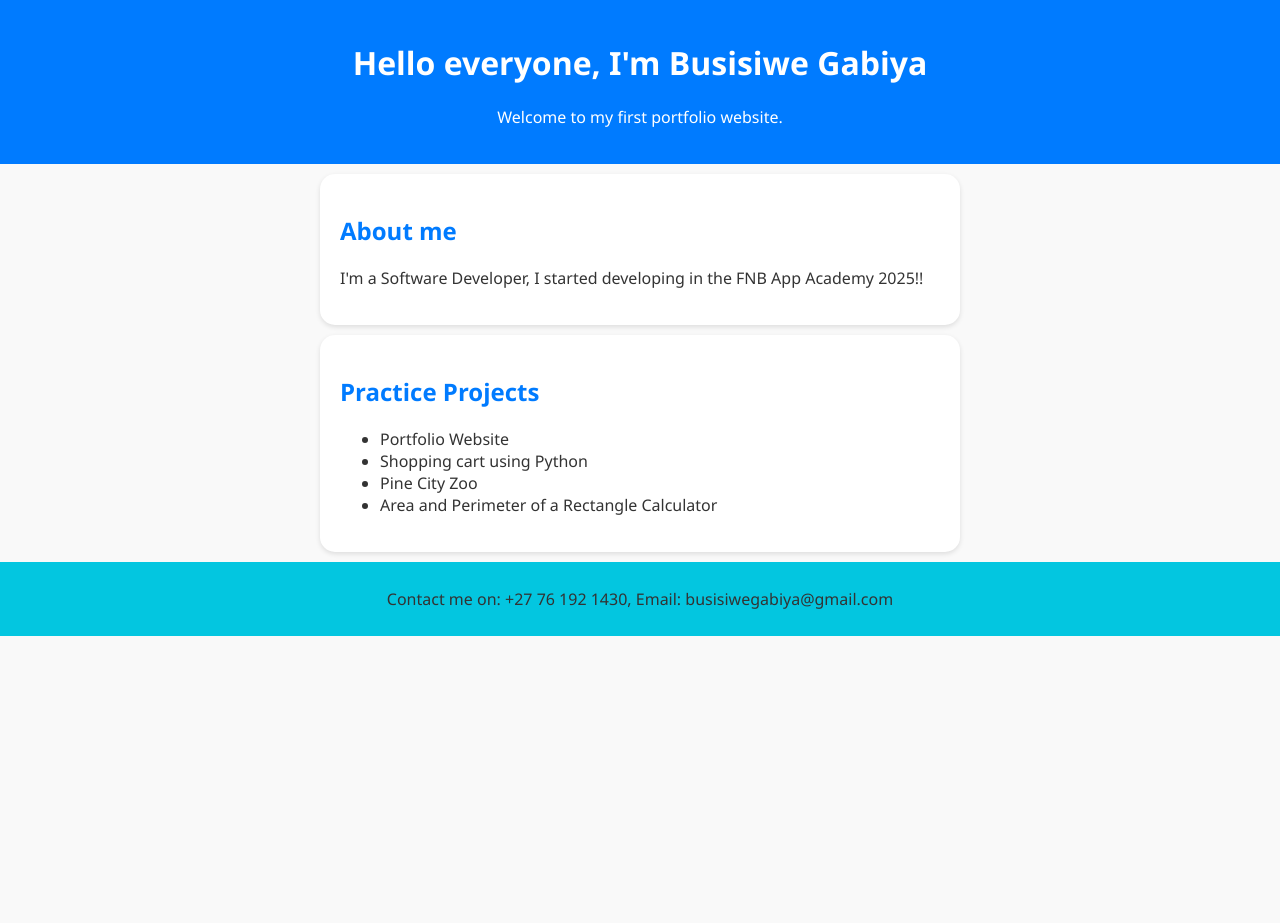
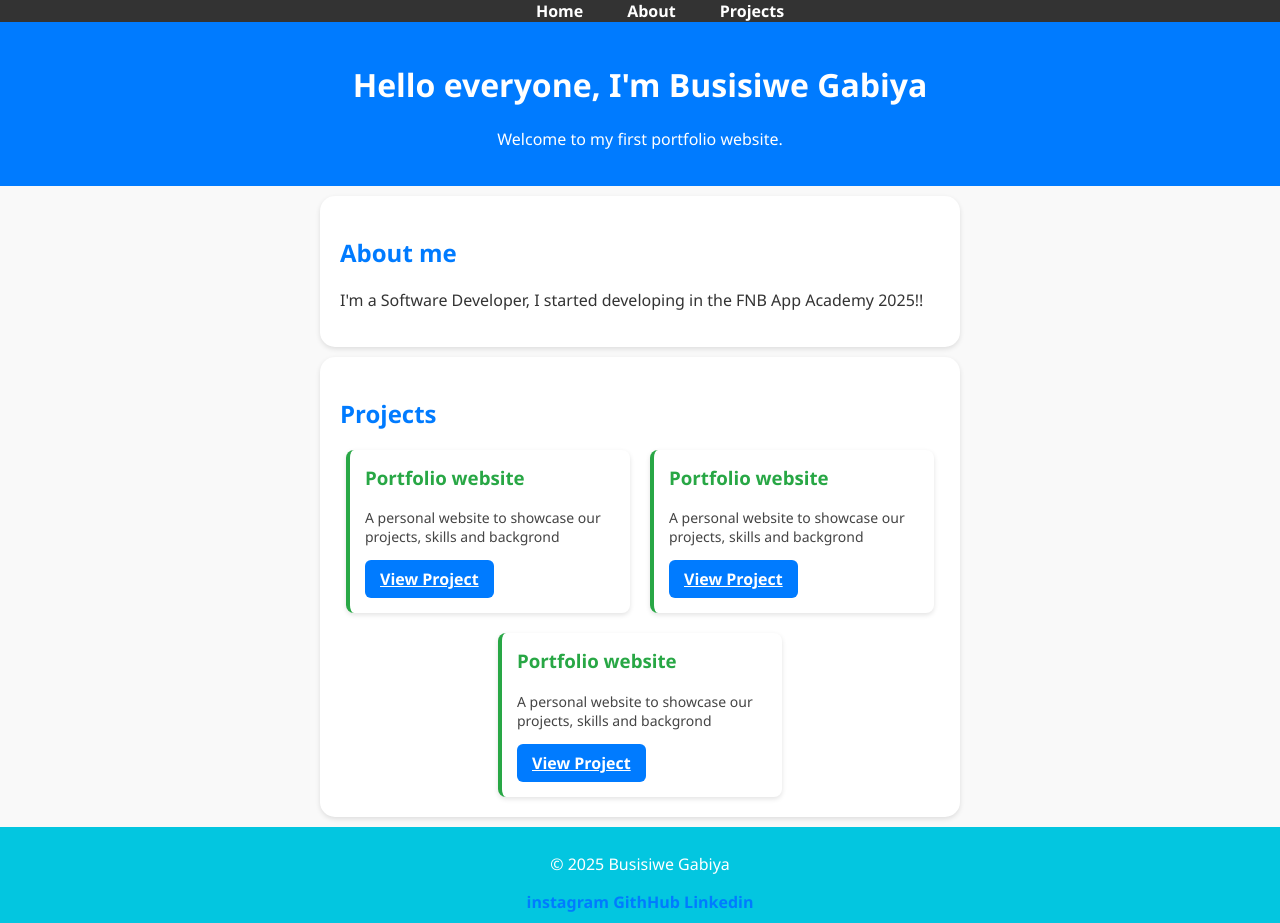
Before and after one commit to Busta112/portfoloi-website, a plain HTML site: page index.html in a window 1280 px wide. Before the commit the page ends 800 px from the top, so only its background shows below. Drawn offline with Linux system fonts and the light colour scheme.

Commit message:
Updated projects sections and added social links

```diff
--- a/index.html
+++ b/index.html
@@ -7,31 +7,64 @@
     <title>Busisiwe Gabiya - Portfolio</title>
 </head>
 <body>
-    <header>
+
+    <nav>
+        <ul class="navbar">
+            <li><a href="home">Home</a></li>
+            <li><a href="#about">About</a></li>
+            <li><a href="#projects">Projects</a></li>
+
+        </ul>
+    </nav>
+    <header id="top">
         <h1>Hello everyone, I'm Busisiwe Gabiya</h1>
         <p>Welcome to my first portfolio website. </p>
     </header>
 
-    <section class="about">
+    <section class="about" id="about">
         <!--Being able to nagivate a bar section-->
         <h2>About me</h2>
         <p>I'm a Software Developer, I started developing in the FNB App Academy 2025!!</p>
     </section>
 
-    <section class="projects">
-        <h2>Practice Projects</h2>
+    <section class="projects" id="projects">
+        <h2>Projects</h2>
 
-        <ul>
-            <li>Portfolio Website</li>
-            <li>Shopping cart using Python</li>
-            <li>Pine City Zoo</li>
-            <li>Area and Perimeter of a Rectangle Calculator</li>
-        </ul>
+        <div class="project-list">
+            <div class="project-card">
+                <h3>Portfolio website</h3>
+                <p>A personal website to showcase our projects, skills and backgrond</p>
+                <a href="#">View Project</a>
+            </div>
+
+             <div class="project-card">
+                <h3>Portfolio website</h3>
+                <p>A personal website to showcase our projects, skills and backgrond</p>
+                <a href="#">View Project</a>
+            </div>
+
+             <div class="project-card">
+                <h3>Portfolio website</h3>
+                <p>A personal website to showcase our projects, skills and backgrond</p>
+                <a href="#">View Project</a>
+            </div>
+
+        </div>
     </section>
 
     <footer>
-        <!--A bottom section of a site-->
-        <p>Contact me on: +27 76 192 1430, Email: busisiwegabiya@gmail.com</p>
+        <p>© 2025 Busisiwe Gabiya</p>
+        <div class="social-links">
+            <a href="https://instagram.com/@usike_lelwe" target="_blank">instagram</a>
+
+            <a href="https://github.com/Busta112" target="_blank">GithHub</a>
+
+            <a href="https://linkedin.com/in/busisiwe-gabiya" target="_blank">Linkedin</a>
+
+
+        </div>
     </footer>
+
+
 </body>
 </html>
--- a/style.css
+++ b/style.css
@@ -30,11 +30,108 @@ footer{
     text-align: center;
     padding: 10px;
     background: #03c6e0;
-
+    color:#FFFFFF;
 }
 
+.social-links{
+    margin-top:10px;
+}
+
+.social-links > a{
+    margin-top: 0 10px;
+    text-decoration: none;
+    color: #007bff;
+    font-weight: bold;
+}
+
+.social-links > a:hover{
+    text-decoration: underline;
+    font-size: 40px;
+    color:#000;
+}
+
+.social-links > p {
+    color: #000;
+}
 
 .about{
     padding: 20px;
 
 }
+
+/* Project Lists */
+.project-list{
+    display: flex;
+    flex-wrap: wrap;
+    justify-content: center;
+    gap:20px;
+
+}
+
+.project-card{
+    background-color: #FFFFFF ;
+    border-left: 4px solid #28a745;
+    padding: 15px;
+    border-radius: 8px;
+    width: 250px;
+    box-shadow: 0 2px 5px rgba(0, 0, 0, 0.113);
+    transition: transform 0.2s;
+}
+
+.project-card:hover{
+    transform: translateY(-5px);
+}
+
+.project-card > h3{
+    margin-top: 0;
+    color: #28a745;
+
+}
+
+.project-card > p {
+    font-size: 14px;
+    color: #444;
+}
+
+.project-card > a{
+    display: inline-block;
+    padding: 8px 15px;
+    background-color: #007bff;
+    color: #FFF;
+    border: none;
+    border-radius: 6px;
+    font-weight: bold;
+    transition: background-color 0.2s ease;
+}
+
+.project-card > a:hover{
+    background-color: #0056b3;
+}
+
+nav{
+    background-color: #333;
+    position: sticky;
+    top: 0;
+    z-index: 1000;
+}
+
+.navbar{
+    list-style-type: none;
+    display: flex;
+    justify-content: center;
+    margin: 0;
+    gap: 20px;
+}
+
+.navbar > li > a {
+    color: #FFF;
+    text-decoration: none;
+    font-weight: bold;
+    padding: 6px 12px;
+    border-radius: 4px;
+    transition: background-color 0.2s ease;
+}
+
+ .navbar > li > a:hover{
+    background-color: #007bff;
+ }
```
